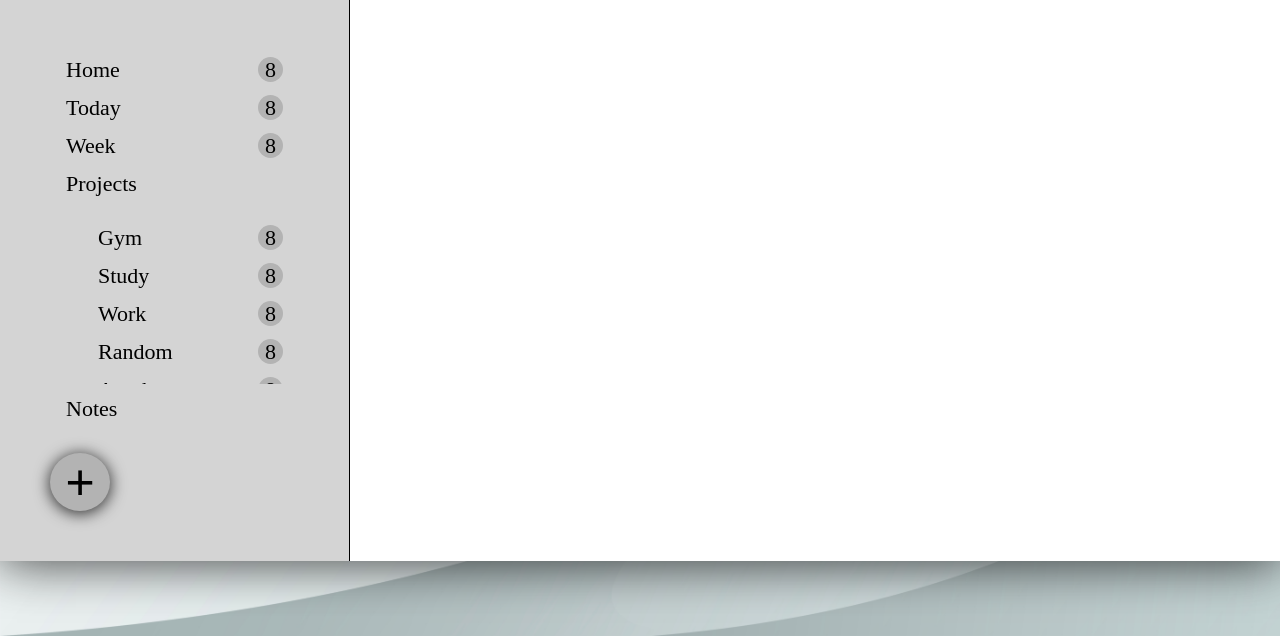
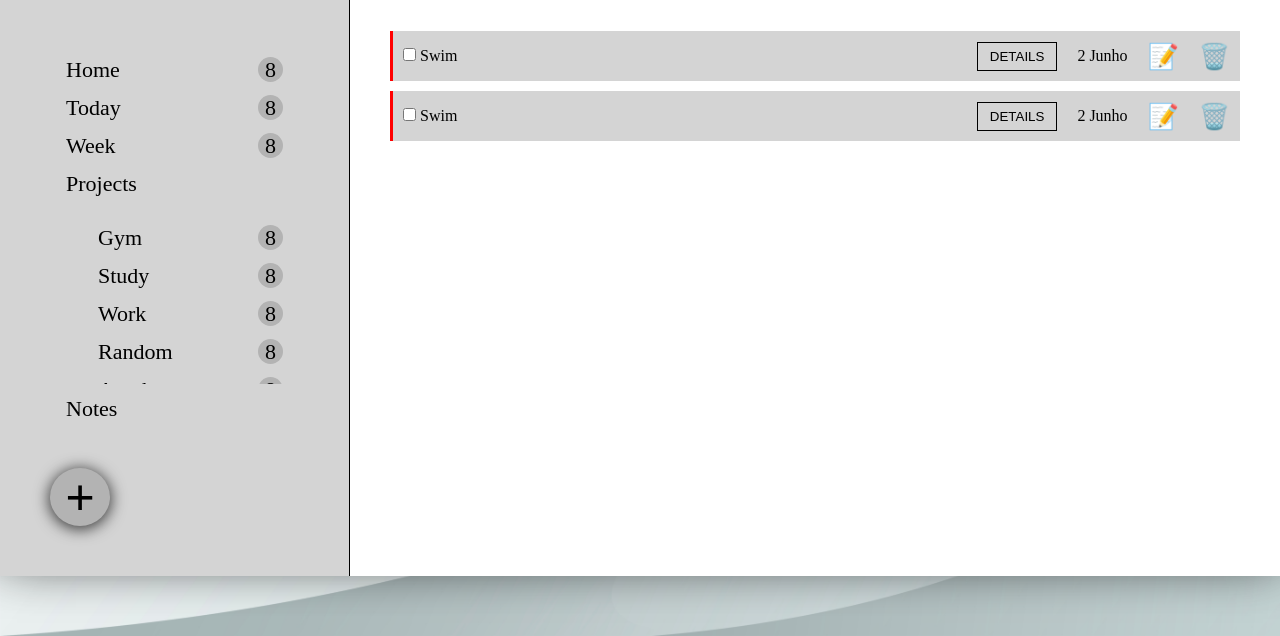
Before and after one commit to goncaloramos11/TODO, a website built with webpack: page src/template.html in a window 1280 px wide. Shown: the part 164-800 px from the top of the page. Built offline with nearby package versions, Linux system fonts and the light colour scheme.

Commit message:
first version of info complete

```diff
--- a/src/style.css
+++ b/src/style.css
@@ -1,4 +1,6 @@
-*{
+*,
+*:after,
+*:before{
     margin: 0;
     padding: 0;
     box-sizing: border-box;
@@ -54,10 +56,15 @@ body{
     color: var(--header-color);
 }
 
+.header::after{
+    content: "🗒";
+}
+
 .side-bar{
     grid-area: sb;
     display: flex;
     align-items: flex-start;
+    gap:30px;
     flex-direction: column;
     justify-content: space-between;
     border-right: 1px solid black;
@@ -121,7 +128,51 @@ ul>li{
 }
 
 
-.info{
+.info-container{
     grid-area: ct;
     background-color: var(--info-background);
+    padding:40px;
 }
+
+.info{
+    display: grid;
+    gap:10px;
+    height: 505px;
+    grid-auto-rows: 50px;
+    overflow-y: auto;
+}
+
+.task{
+    display: flex;
+    align-items: center;
+    justify-content: space-between;
+    gap:10px;
+    padding: 0px 10px;
+    border-left: 3px solid red;
+    background-color: var(--side-bar-background);
+}
+
+.right-side{
+    display: flex;
+    align-items: center;
+    gap:20px;
+}
+
+.details{
+    padding: 6px 12px;
+    background-color: var(--side-bar-background);
+    border: 1px solid black;
+    color: black;
+    cursor: pointer;
+}
+
+.details:hover{
+    background-color: rgba(0, 0, 0, 0.438);
+    color:white;
+}
+
+.edit,
+.remove{
+    font-size: 25px;
+    cursor: pointer;
+}
--- a/src/template.html
+++ b/src/template.html
@@ -31,9 +31,38 @@
             <button class="add">+</button>
         </div>
 
-        <div class="info">
-            <div class="task"></div>
-        </div>
+        <div class="info-container">
+            <div class="info">
+
+                <div class="task">
+                    <div class="left-side">
+                        <input type="checkbox" id="swim" name="swim"/>
+                        <label for="swim">Swim</label>
+                    </div>
+                    <div class="right-side">
+                        <button class="details">DETAILS</button>
+                        <span class="date">2 Junho</span>
+                        <div class="edit">📝</div>
+                        <div class="remove">🗑️</div>
+                    </div>
+                </div>
+
+                <div class="task">
+                    <div class="left-side">
+                        <input type="checkbox" id="swim" name="swim"/>
+                        <label for="swim">Swim</label>
+                    </div>
+                    <div class="right-side">
+                        <button class="details">DETAILS</button>
+                        <span class="date">2 Junho</span>
+                        <div class="edit">📝</div>
+                        <div class="remove">🗑️</div>
+                    </div>
+                </div>
+
+            </div>
+
+
         </div>
     </div>
 </body>
```
